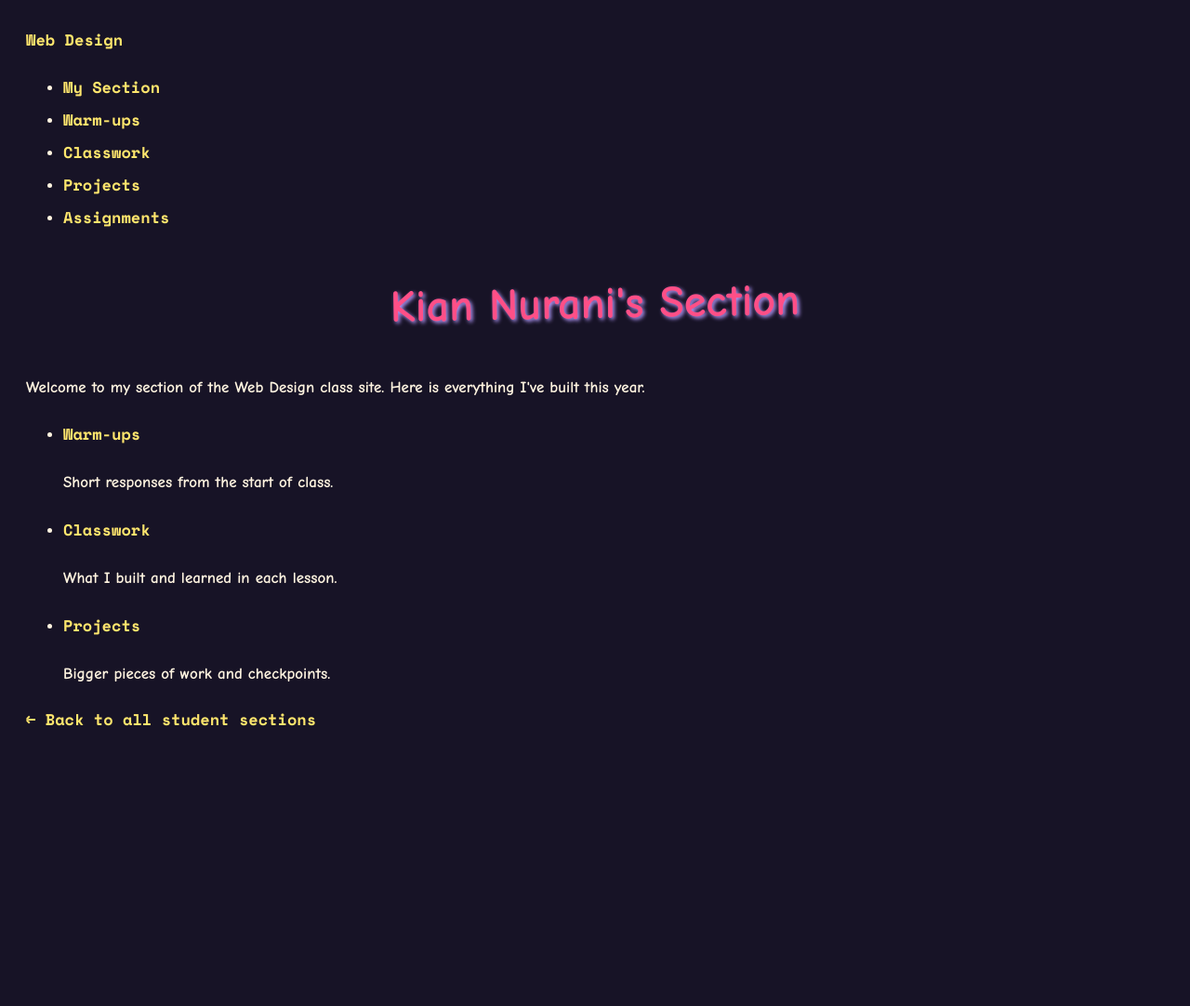
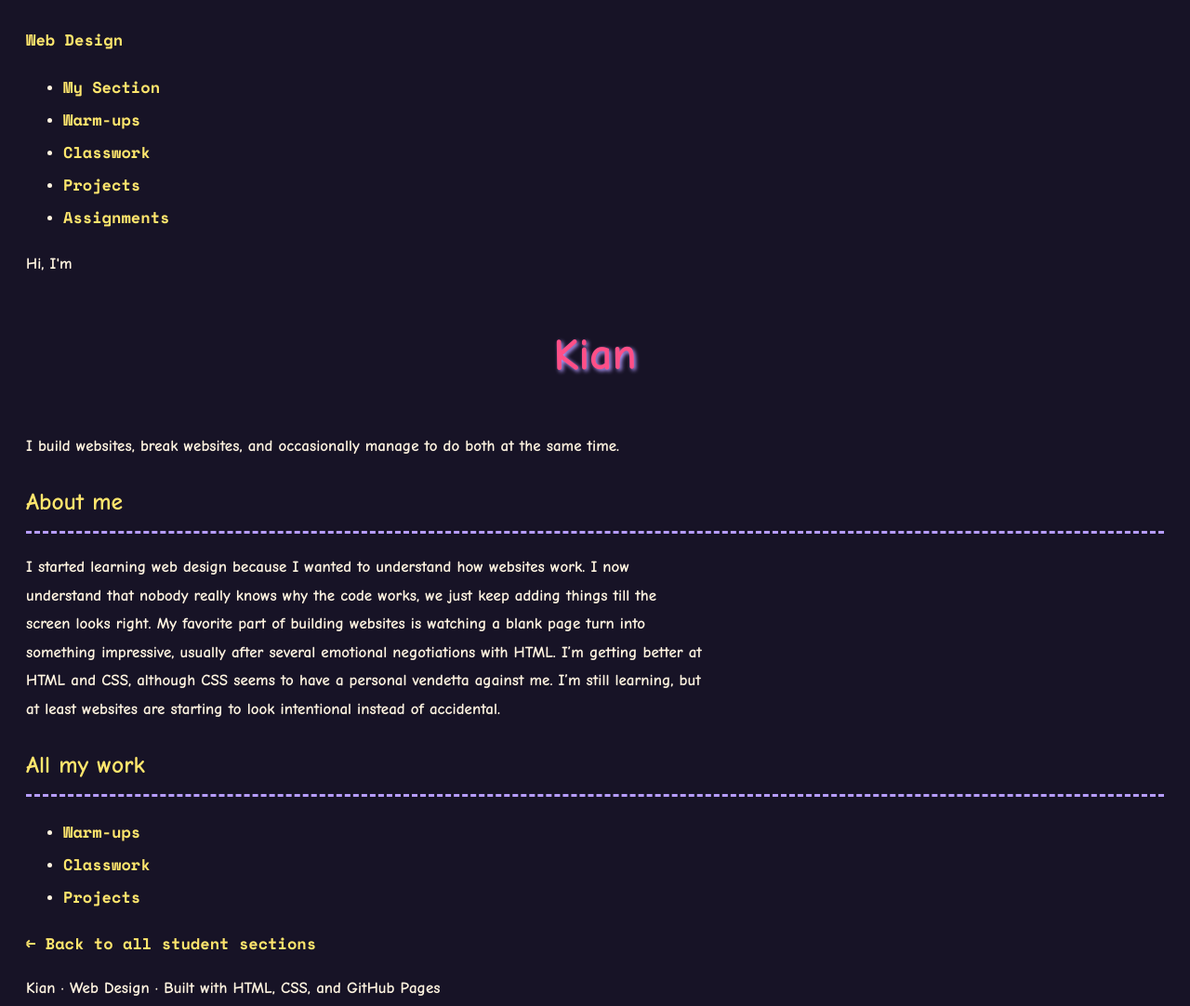
Before and after one commit to montverde-webdesign/kian-nurani, a plain HTML site: page index.html in a window 1280 px wide. Shown: the whole page at 93% size. Before the commit the page ends 835 px from the top, so only its background shows below. Drawn offline with nearby package versions, Linux system fonts and the light colour scheme.

Commit message:
Add portfolio hero and about me

```diff
--- a/index.html
+++ b/index.html
@@ -1,46 +1,74 @@
-<!DOCTYPE html>
+<!doctype html>
 <html lang="en">
   <head>
-  <meta charset="UTF-8">
-  <meta name="viewport" content="width=device-width, initial-scale=1.0">
+    <meta charset="UTF-8" />
+    <meta name="viewport" content="width=device-width, initial-scale=1.0" />
     <title>Kian Nurani's Section | Web Design</title>
-  <link rel="stylesheet" href="style.css">
+    <link rel="stylesheet" href="style.css" />
   </head>
   <body>
     <header>
       <nav>
-      <a href="https://montverde-webdesign.github.io/" class="logo">Web Design</a>
+        <a href="https://montverde-webdesign.github.io/" class="logo"
+          >Web Design</a
+        >
         <ul>
           <li><a href="index.html">My Section</a></li>
           <li><a href="warm-ups/index.html">Warm-ups</a></li>
           <li><a href="classwork/index.html">Classwork</a></li>
           <li><a href="projects/index.html">Projects</a></li>
-        <li><a href="https://montverde-webdesign.github.io/assignments.html">Assignments</a></li>
+          <li>
+            <a href="https://montverde-webdesign.github.io/assignments.html"
+              >Assignments</a
+            >
+          </li>
         </ul>
       </nav>
     </header>
 
     <main>
-    <!-- CHANGE: put your first name in the heading and the title above -->
-    <h1>Kian Nurani's Section</h1>
-    <p>Welcome to my section of the Web Design class site. Here is everything I've built this year.</p>
+      <section class="hero">
+        <p class="hello">Hi, I'm</p>
+        <h1>Kian</h1>
+        <p class="intro">
+          I build websites, break websites, and occasionally manage to do both
+          at the same time.
+        </p>
+      </section>
 
-    <ul class="categories">
-      <li>
-        <a href="warm-ups/index.html">Warm-ups</a>
-        <p>Short responses from the start of class.</p>
-      </li>
-      <li>
-        <a href="classwork/index.html">Classwork</a>
-        <p>What I built and learned in each lesson.</p>
-      </li>
-      <li>
-        <a href="projects/index.html">Projects</a>
-        <p>Bigger pieces of work and checkpoints.</p>
-      </li>
+      <section class="about">
+        <h2>About me</h2>
+        <p>
+          I started learning web design because I wanted to understand how
+          websites work. I now understand that nobody really knows why the code
+          works, we just keep adding things till the screen looks right. My
+          favorite part of building websites is watching a blank page turn into
+          something impressive, usually after several emotional negotiations
+          with HTML. I’m getting better at HTML and CSS, although CSS seems to
+          have a personal vendetta against me. I’m still learning, but at least
+          websites are starting to look intentional instead of accidental.
+        </p>
+      </section>
+
+      <section class="all-work">
+        <h2>All my work</h2>
+        <ul class="work-links">
+          <li><a href="warm-ups/index.html">Warm-ups</a></li>
+          <li><a href="classwork/index.html">Classwork</a></li>
+          <li><a href="projects/index.html">Projects</a></li>
         </ul>
+      </section>
 
-    <p><a href="https://montverde-webdesign.github.io/submissions.html">&larr; Back to all student sections</a></p>
+      <p>
+        <a href="https://montverde-webdesign.github.io/submissions.html"
+          >&larr; Back to all student sections</a
+        >
+      </p>
     </main>
+    <footer>
+      <p>
+        Kian &middot; Web Design &middot; Built with HTML, CSS, and GitHub Pages
+      </p>
+    </footer>
   </body>
 </html>
```
Lines whose indentation alone changed are shown as unchanged.
